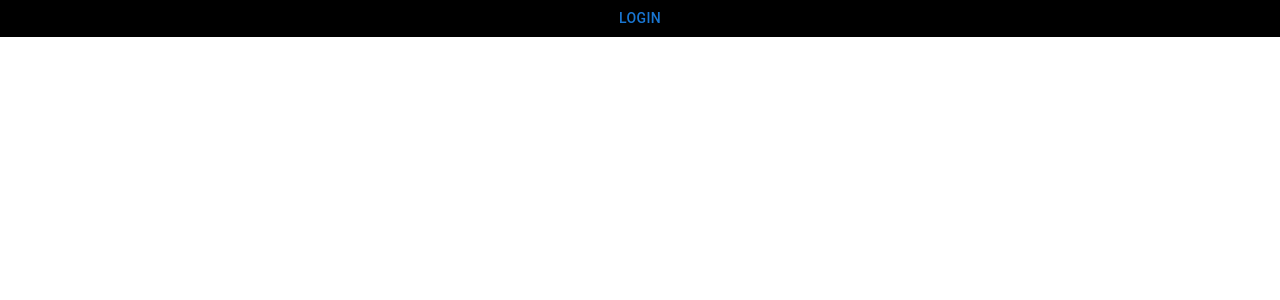
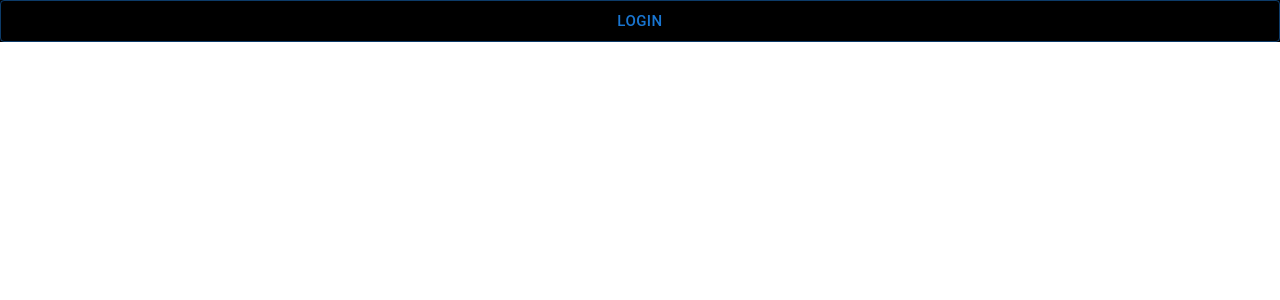
Before and after one commit to Madhur20/BoardGamesDashBoard, a Next.js app in the folder client/: page / in a window 1280 px wide. Shown: the top 300 px of the page. Built offline with nearby package versions, Linux system fonts and the light colour scheme.

Commit message:
setup login route

```diff
--- a/client/components/MenuBar.tsx
+++ b/client/components/MenuBar.tsx
@@ -14,7 +14,6 @@ export default function CenteredTabs(props: any) {
   return (
     <Box sx={{padding:1 ,width: '100%', bgcolor: '#333333' }}>
       <Tabs value={value} onChange={handleChange} textColor="inherit" indicatorColor="secondary" centered>
-        <Link href="/" passHref><Tab label="Index" /></Link>
         <Link href="/home" passHref><Tab label="Home" /></Link>
         <Link href="/games" passHref><Tab label="Games" /></Link>
         <Link href="/friends" passHref><Tab label="Friends" /></Link>
--- a/client/pages/friends.tsx
+++ b/client/pages/friends.tsx
@@ -7,7 +7,7 @@ import AddFriend from '../components/friends/AddFriends';
 const Friend: NextPage = () => {
     return (
         <div>
-            <Top page={3} />
+            <Top page={2} />
             <div>
                 <InteractiveList></InteractiveList>
                 <AddFriend />
--- a/client/pages/games.tsx
+++ b/client/pages/games.tsx
@@ -7,7 +7,7 @@ import AddGame from '../components/games/AddGame';
 const Games: NextPage = () => {
     return (
         <div>
-            <Top page={2} />
+            <Top page={1} />
             <div>
                 <EnhancedTable></EnhancedTable>
                 <AddGame />
--- a/client/pages/guide.tsx
+++ b/client/pages/guide.tsx
@@ -6,7 +6,7 @@ import Top from '../components/Top';
 const Guide: NextPage = () => {
     return (
         <div>
-            <Top page={4} />
+            <Top page={3} />
             <Typography>Guide</Typography>
         </div>
     )
--- a/client/pages/home.tsx
+++ b/client/pages/home.tsx
@@ -10,7 +10,7 @@ import testBackEnd from '../pages/testBackend'
 const Home: NextPage = () => {
   return (
     <div className={styles.container1}>
-      <Top page={1} />
+      <Top page={0} />
       <div style={{ paddingTop: 150, display: 'flex', flexDirection: 'column', padding: 50, backgroundColor: "#2f2f2f", justifyContent: "center" }}>
         <div style={{ display: 'flex', padding: 30, paddingBottom: 100, backgroundColor: "#2f2f2f", justifyContent: "center" }}>
           <div style={{ padding: 30 }}><AddFriends></AddFriends></div>
--- a/client/pages/index.tsx
+++ b/client/pages/index.tsx
@@ -2,11 +2,12 @@ import type { NextPage } from 'next'
 import styles from '../styles/Home.module.css'
 import Top from '../components/Top'
 import { Button } from '@mui/material'
+import Link from 'next/link'
 
 const Index: NextPage = () => {
   return (
     <div className={styles.container1}>
-      <Button>Login</Button>
+     <Link href="/home"><Button variant="outlined" disableElevation color="primary" size='large'>Login</Button></Link>
     </div>
   )
 }
```
